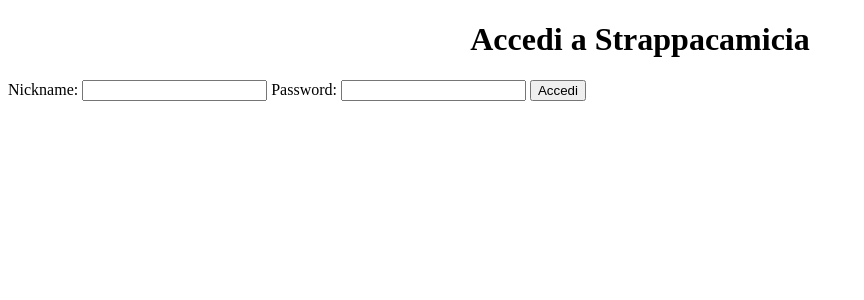
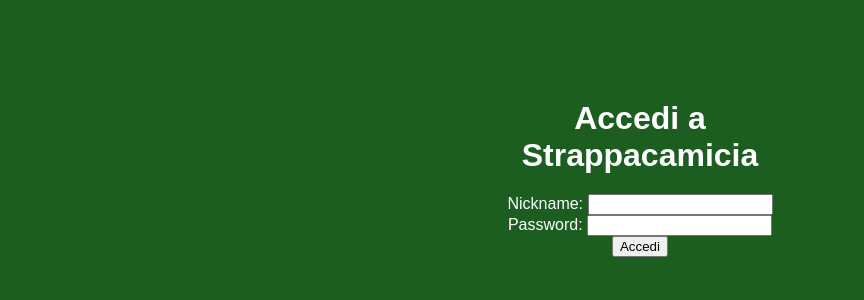
Before and after one commit to FlavioPiff/progetto_strappacamicia_piferi, a PHP site: page / in a window 1280 px wide. Shown: the top 300 px of the page, without its empty margins (0-864 px from the left). Run offline with PHP 8.4, Linux system fonts and the light colour scheme.

Commit message:
Migliorie grafiche pagina di login

```diff
--- a/index.html
+++ b/index.html
@@ -4,9 +4,11 @@
         <meta charset="UTF-8">
         <meta name="viewport" content="width=device-width, initial-scale=1.0">
         <title>Strappacamicia - Login</title>
+        <link rel="stylesheet" href="stile.css"> <!-- collego il file CSS alla pagina di login-->
     </head>
 
     <body>
+        <div class="login"> <!-- contenitore che uso per sistemare graficamente il login-->
             <h1 style="text-align: center;">Accedi a Strappacamicia</h1>
 
             <form id="formLogin">
@@ -19,6 +21,7 @@
                 <button type="submit">Accedi</button>
                 <p id = "erroreLogin"></p> <!-- qui mostrerò un messaggio se il login non va a buon fine -->
             </form>
+        </div>
         <script>
                 const formLogin = document.getElementById("formLogin");
 
--- a/stile.css
+++ b/stile.css
@@ -213,3 +213,9 @@ h1 {
     font-size: 16px; /* metto la dimensione della scritta come 16px*/
     cursor: pointer; /*quando passo il mouse sopra il pulsante diventa una manina*/
 }
+
+
+.login {
+    width: 300px;
+    margin: 100px auto; /*centro il login nella pagina lasciando un po' di spazio sopra*/
+}
```
Lines whose indentation alone changed are shown as unchanged.
